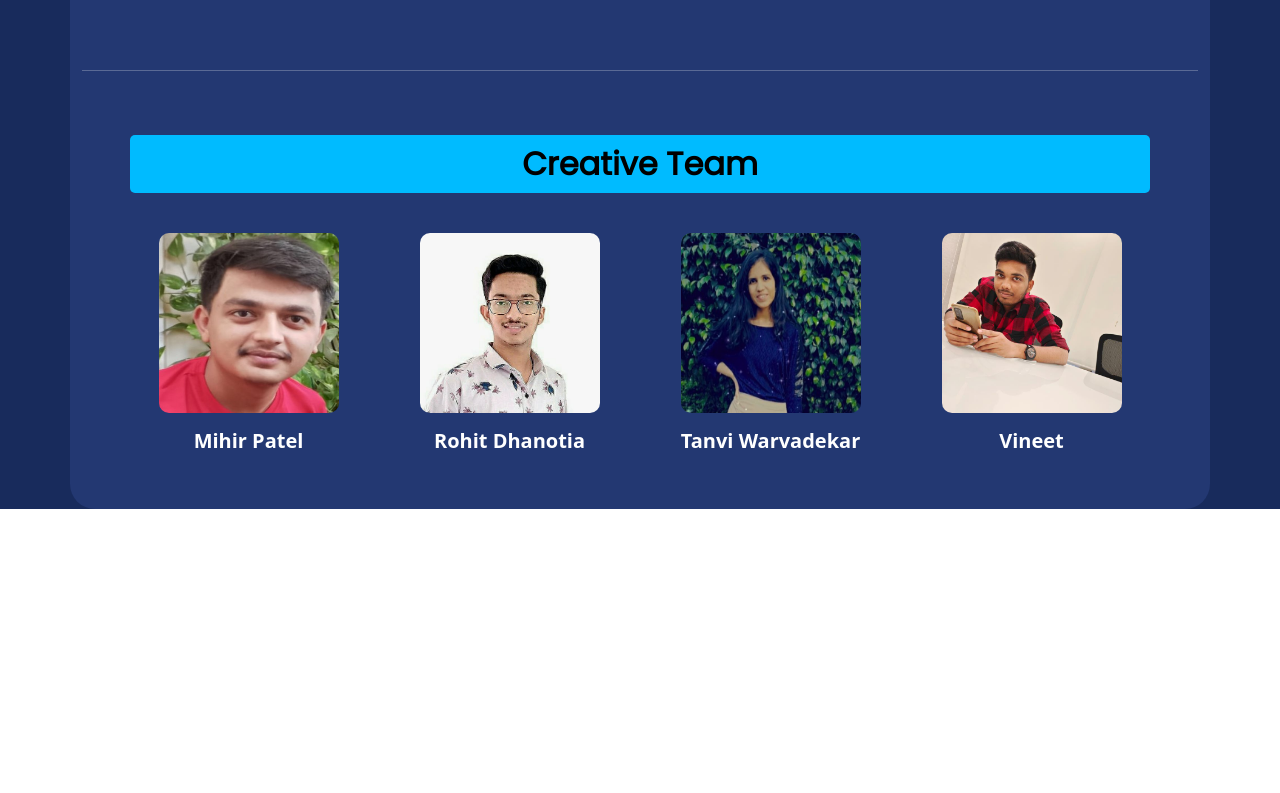
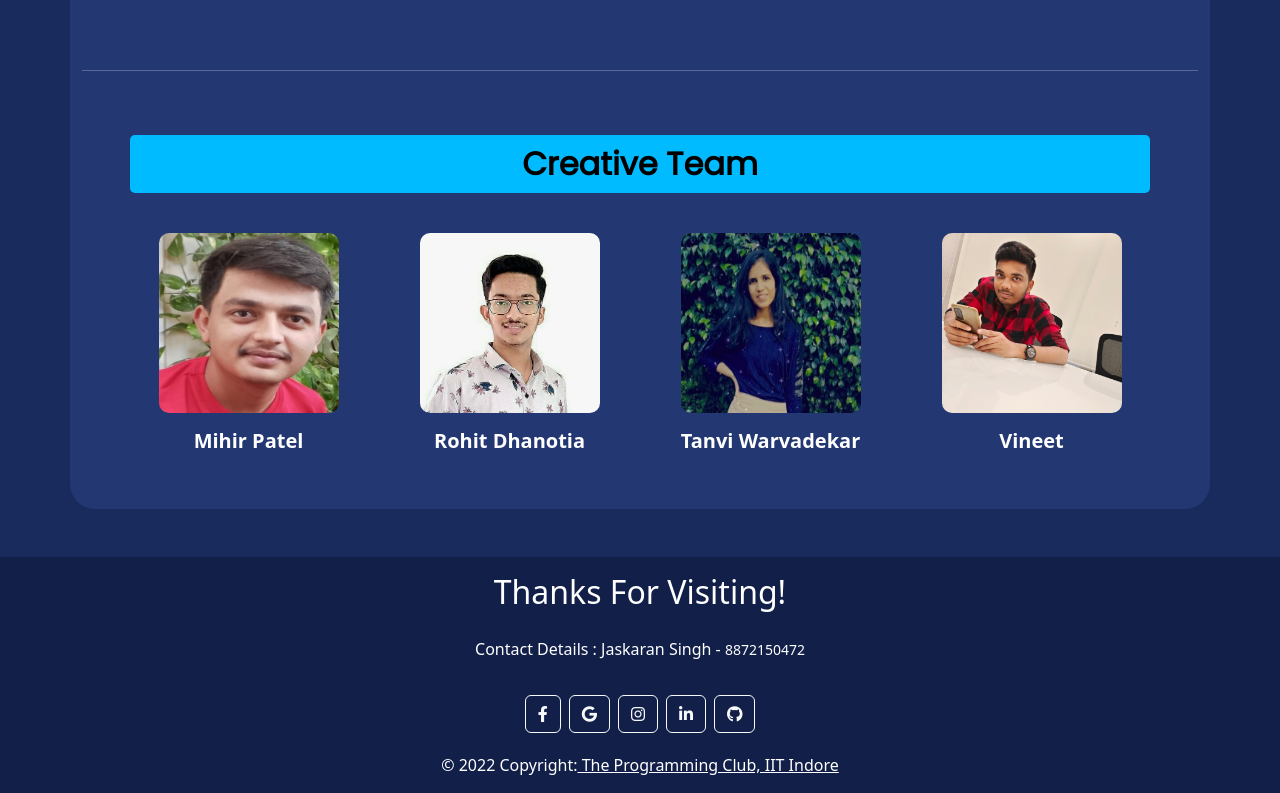
Before and after one commit to DaemonLab/Binary-Brains, a React (Create React App) app in the folder frontend/: page /about in a window 1280 px wide. Shown: the part 2530-3323 px from the top of the page. Before the commit the page ends 3039 px from the top, so only its background shows below. Built offline with nearby package versions, Linux system fonts and the light colour scheme.

Commit message:
bug fixes

```diff
--- a/frontend/src/Components/AboutUs.js
+++ b/frontend/src/Components/AboutUs.js
@@ -18,9 +18,11 @@ import SKS from '../images/SKS.jpg'
 import SN from '../images/SN.jpg'
 import TW from '../images/TW.jpg'
 import VS from '../images/VS.jpg'
+import Footer from './Footer'
 
 function AboutUs() {
   return (
+    <>
     <div className="container aboutBody">
         <div className="container mt-4 organizer">
             <h3 className="aboutHead2 mb-2" align="Center"><strong>Organizer</strong></h3>
@@ -146,6 +148,10 @@ function AboutUs() {
         </div>
     </div>
   </div>
+  <br/>
+  <br/>
+  <Footer />
+  </>
   )
 }
 
```
